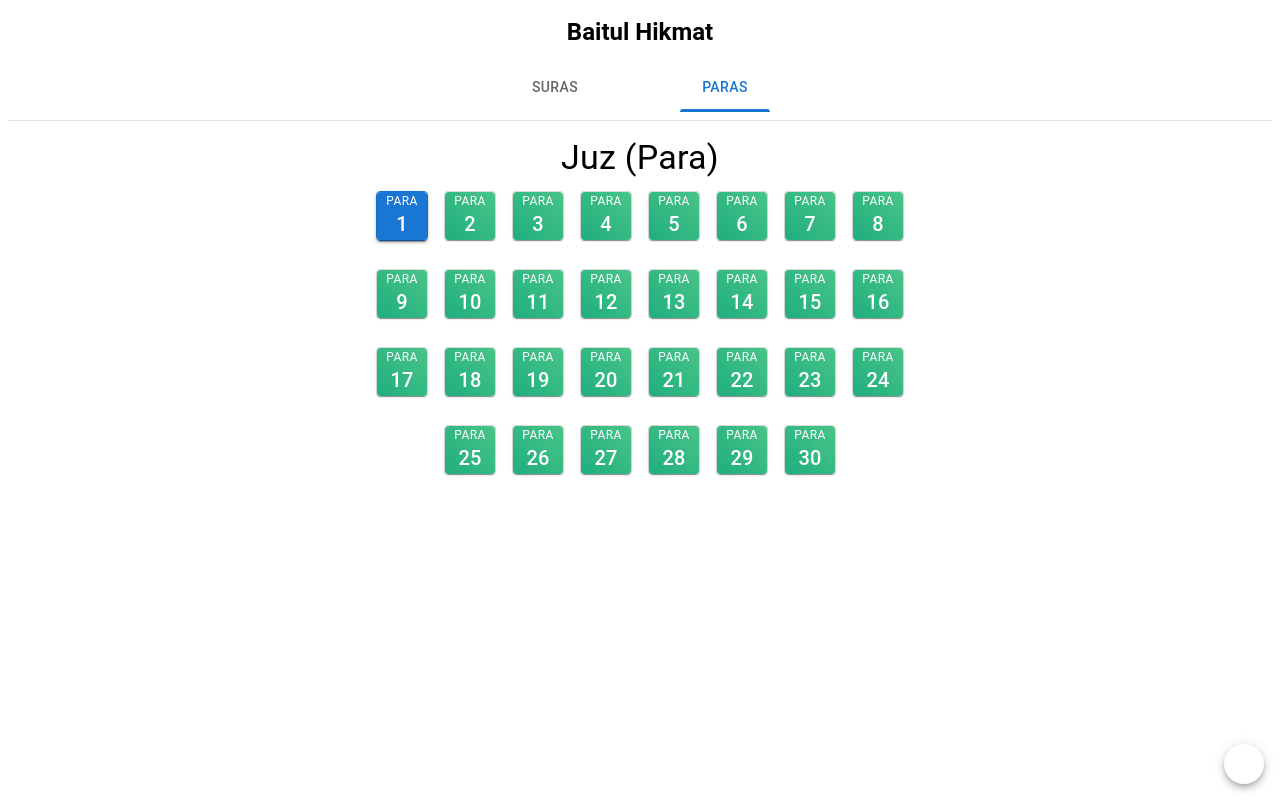
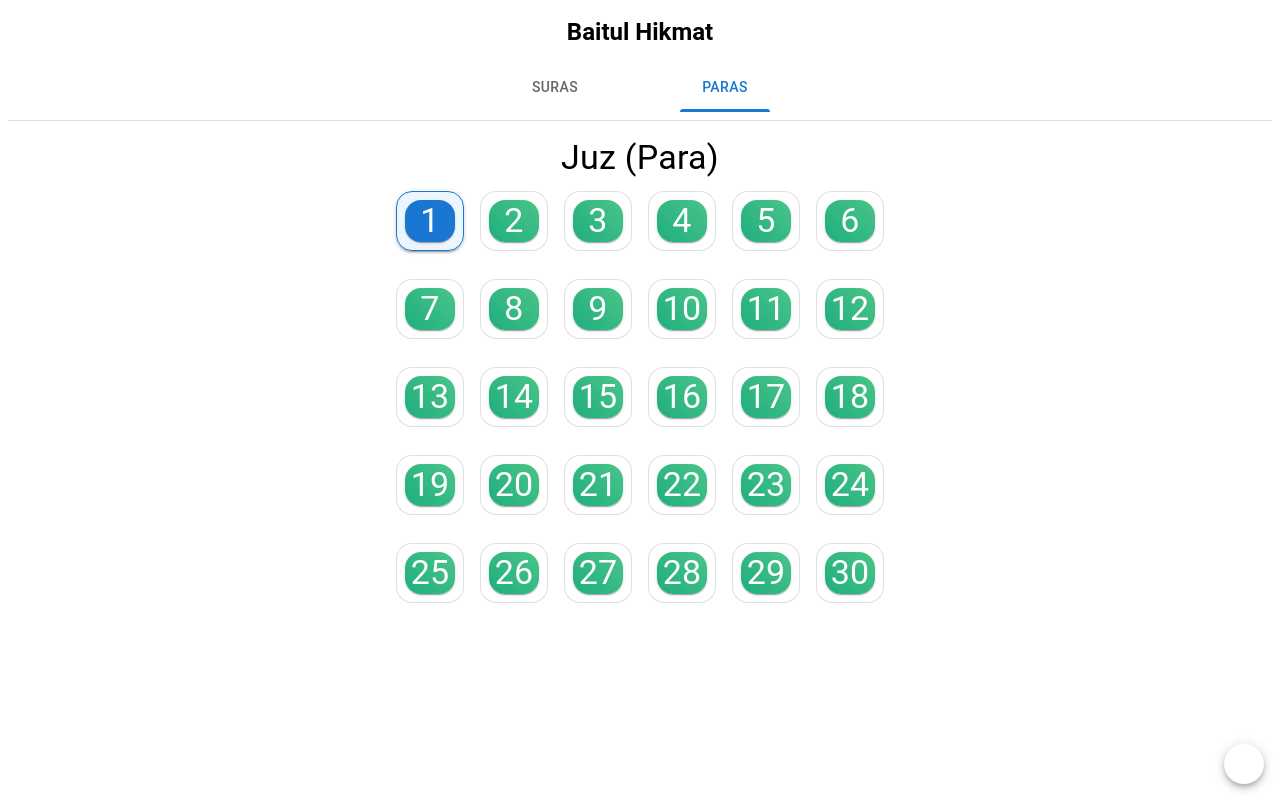
Before and after one commit to aliMujahid/hifz_companion, a React (Vite) app: page /hifz_companion/juz in a window 1280 px wide. Built offline with nearby package versions, Linux system fonts and the light colour scheme; no server answers; some icons are missing.

Commit message:
restyle para boxes

```diff
--- a/src/pages/JuzPage.jsx
+++ b/src/pages/JuzPage.jsx
@@ -41,45 +41,7 @@ import KeyboardDoubleArrowUpIcon from "@mui/icons-material/KeyboardDoubleArrowUp
 import Container from "@mui/material/Container";
 import { useEffect, useState } from "react";
 import Player from "../components/Player";
-import { styled } from "@mui/material/styles";
-
-const JuzCard = styled(Box)(({ theme, selected }) => ({
-  display: "flex",
-  alignItems: "center",
-  marginBottom: theme.spacing(1.5),
-  borderRadius: theme.shape.borderRadius,
-  border: `1px solid ${
-    selected ? theme.palette.primary.main : theme.palette.divider
-  }`,
-  backgroundColor: selected
-    ? theme.palette.primary.light + "1a"
-    : theme.palette.background.paper, // Subtle background for selected
-  boxShadow: selected ? theme.shadows[2] : "none",
-  cursor: "pointer",
-  transition: "all 0.2s ease-in-out",
-  "&:hover": {
-    backgroundColor: theme.palette.action.hover,
-  },
-}));
-
-const JuzNumberBox = styled(Box)(({ theme, selected }) => ({
-  display: "flex",
-  flexDirection: "column",
-  justifyContent: "center",
-  alignItems: "center",
-  width: "100%",
-  minWidth: 50,
-  height: "auto",
-  borderRadius: theme.shape.borderRadius,
-
-  background: selected
-    ? theme.palette.primary.main
-    : "linear-gradient(45deg, #1fae7e, #49c488)", // Specific gradient for unselected state
-  color: theme.palette.common.white,
-  fontWeight: "bold",
-
-  boxShadow: theme.shadows[1],
-}));
+import { useTheme } from "@mui/material/styles";
 
 export default function JuzPage() {
   const [selectedJuz, setSelectedJuz] = useState(0);
@@ -89,6 +51,7 @@ export default function JuzPage() {
   );
   const [juzData, setJuzdata] = useState(null);
   const [isPlayerVisible, setIsPlayerVisible] = useState(false);
+  const theme = useTheme();
 
   const handleJuzChange = (newJuzNumber) => {
     let finalJuzNumber = newJuzNumber;
@@ -180,7 +143,28 @@ export default function JuzPage() {
           {JUZ.map((juz, index) => {
             const isSelected = selectedJuz === index;
             return (
-              <JuzCard
+              <Box
+                sx={{
+                  display: "flex",
+                  alignItems: "center",
+                  marginBottom: theme.spacing(1.5),
+                  borderRadius: theme.shape.borderRadius,
+                  p: 1,
+                  border: `1px solid ${
+                    isSelected
+                      ? theme.palette.primary.main
+                      : theme.palette.divider
+                  }`,
+                  backgroundColor: isSelected
+                    ? theme.palette.primary.light + "1a"
+                    : theme.palette.background.paper, // Subtle background for selected
+                  boxShadow: isSelected ? theme.shadows[2] : "none",
+                  cursor: "pointer",
+                  transition: "all 0.2s ease-in-out",
+                  "&:hover": {
+                    backgroundColor: theme.palette.action.hover,
+                  },
+                }}
                 key={index}
                 selected={isSelected}
                 onClick={() => {
@@ -192,13 +176,29 @@ export default function JuzPage() {
                   }
                 }}
               >
-                <JuzNumberBox selected={isSelected}>
-                  <Typography variant="caption" sx={{ mb: -0.5 }}>
-                    PARA
-                  </Typography>
-                  <Typography variant="h6">{index + 1}</Typography>
-                </JuzNumberBox>
-              </JuzCard>
+                <Box
+                  sx={{
+                    display: "flex",
+                    flexDirection: "column",
+                    justifyContent: "center",
+                    alignItems: "center",
+                    width: "100%",
+                    minWidth: 50,
+                    height: "auto",
+                    borderRadius: theme.shape.borderRadius,
+
+                    background: isSelected
+                      ? theme.palette.primary.main
+                      : "linear-gradient(45deg, #1fae7e, #49c488)", // Specific gradient for unselected state
+                    color: theme.palette.common.white,
+                    fontWeight: "bold",
+
+                    boxShadow: theme.shadows[1],
+                  }}
+                >
+                  <Typography variant="h4">{index + 1}</Typography>
+                </Box>
+              </Box>
             );
           })}
         </Grid>
```
